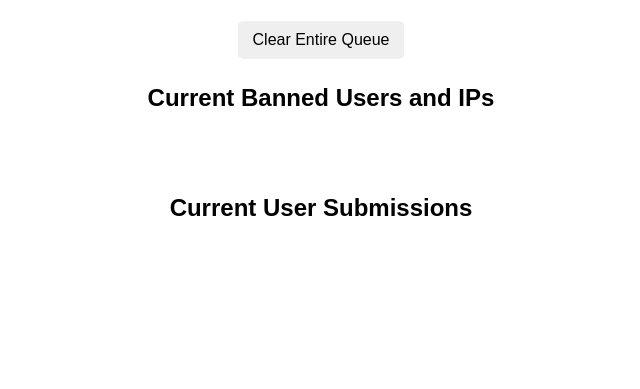
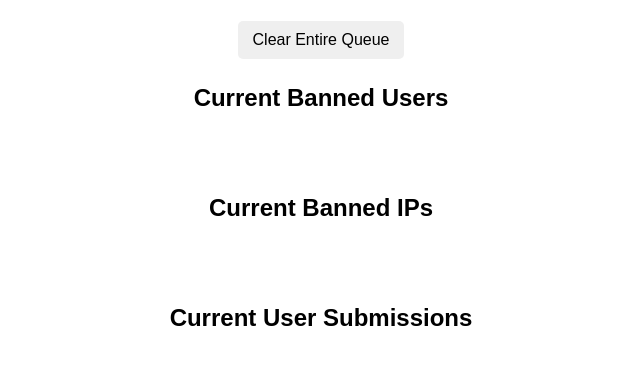
Before and after one commit to LCKYN/watch_party, a Flask app: template templates/admin.html in a window 1280 px wide. Shown: the part 674-1063 px from the top of the page, without its empty margins (319-959 px from the left). Before the commit the page ends 890 px from the top, so only its background shows below. Run offline with Flask 3, Linux system fonts and the light colour scheme; the template is opened without the code that fills it, so the values that code supplies are empty.

Commit message:
chore: Update admin panel to unban users and IPs

```diff
--- a/app.py
+++ b/app.py
@@ -157,6 +157,19 @@ def clear_queue():
     return redirect(url_for("admin"))
 
 
+@app.route("/unban", methods=["POST"])
+@login_required
+@admin_required
+def unban():
+    to_unban = request.form.get("to_unban")
+    if to_unban in banned_users:
+        banned_users.remove(to_unban)
+        flash(f"Successfully unbanned: {to_unban}", "success")
+    else:
+        flash(f"{to_unban} was not in the banned list.", "warning")
+    return redirect(url_for("admin"))
+
+
 @app.route("/admin", methods=["GET", "POST"])
 @login_required
 @admin_required
@@ -186,8 +199,15 @@ def admin():
             user_submissions.clear()
             flash("All user submissions have been cleared.", "success")
 
+    banned_user_ids = [b for b in banned_users if not b.replace(".", "").isdigit()]
+    banned_ips = [b for b in banned_users if b.replace(".", "").isdigit()]
+
     return render_template(
-        "admin.html", banned_users=banned_users, user_submissions=user_submissions, queue_length=len(video_queue)
+        "admin.html",
+        banned_user_ids=banned_user_ids,
+        banned_ips=banned_ips,
+        user_submissions=user_submissions,
+        queue_length=len(video_queue),
     )
 
 
--- a/static/css/components.css
+++ b/static/css/components.css
@@ -55,3 +55,18 @@
     display: flex;
     gap: 10px;
 }
+
+.unban-btn {
+    background-color: #4CAF50;
+    color: white;
+    padding: 5px 10px;
+    border: none;
+    border-radius: 3px;
+    cursor: pointer;
+    font-size: 0.8em;
+    margin-left: 10px;
+}
+
+.unban-btn:hover {
+    background-color: #45a049;
+}
--- a/templates/admin.html
+++ b/templates/admin.html
@@ -39,10 +39,29 @@
     <button type="submit" class="btn clear-btn" onclick="return confirm('Are you sure you want to clear the entire queue?');">Clear Entire Queue</button>
 </form>
 
-<h2>Current Banned Users and IPs</h2>
+<h2>Current Banned Users</h2>
 <ul>
-    {% for banned in banned_users %}
-    <li>{{ banned }}</li>
+    {% for banned_user in banned_user_ids %}
+    <li>
+        {{ banned_user }}
+        <form action="{{ url_for('unban') }}" method="POST" style="display: inline;">
+            <input type="hidden" name="to_unban" value="{{ banned_user }}">
+            <button type="submit" class="btn unban-btn">Unban</button>
+        </form>
+    </li>
+    {% endfor %}
+</ul>
+
+<h2>Current Banned IPs</h2>
+<ul>
+    {% for banned_ip in banned_ips %}
+    <li>
+        {{ banned_ip }}
+        <form action="{{ url_for('unban') }}" method="POST" style="display: inline;">
+            <input type="hidden" name="to_unban" value="{{ banned_ip }}">
+            <button type="submit" class="btn unban-btn">Unban</button>
+        </form>
+    </li>
     {% endfor %}
 </ul>
 
```
